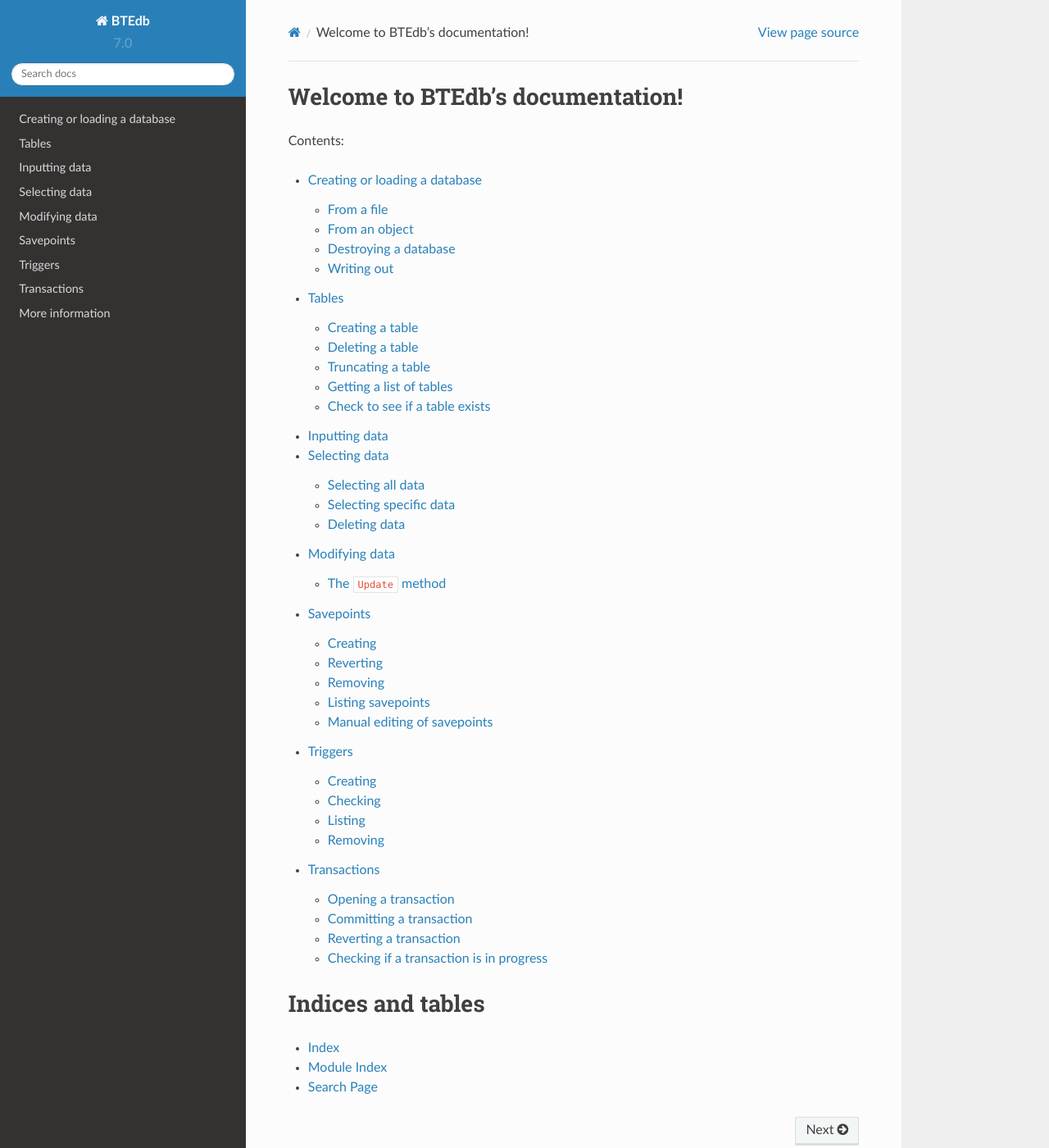
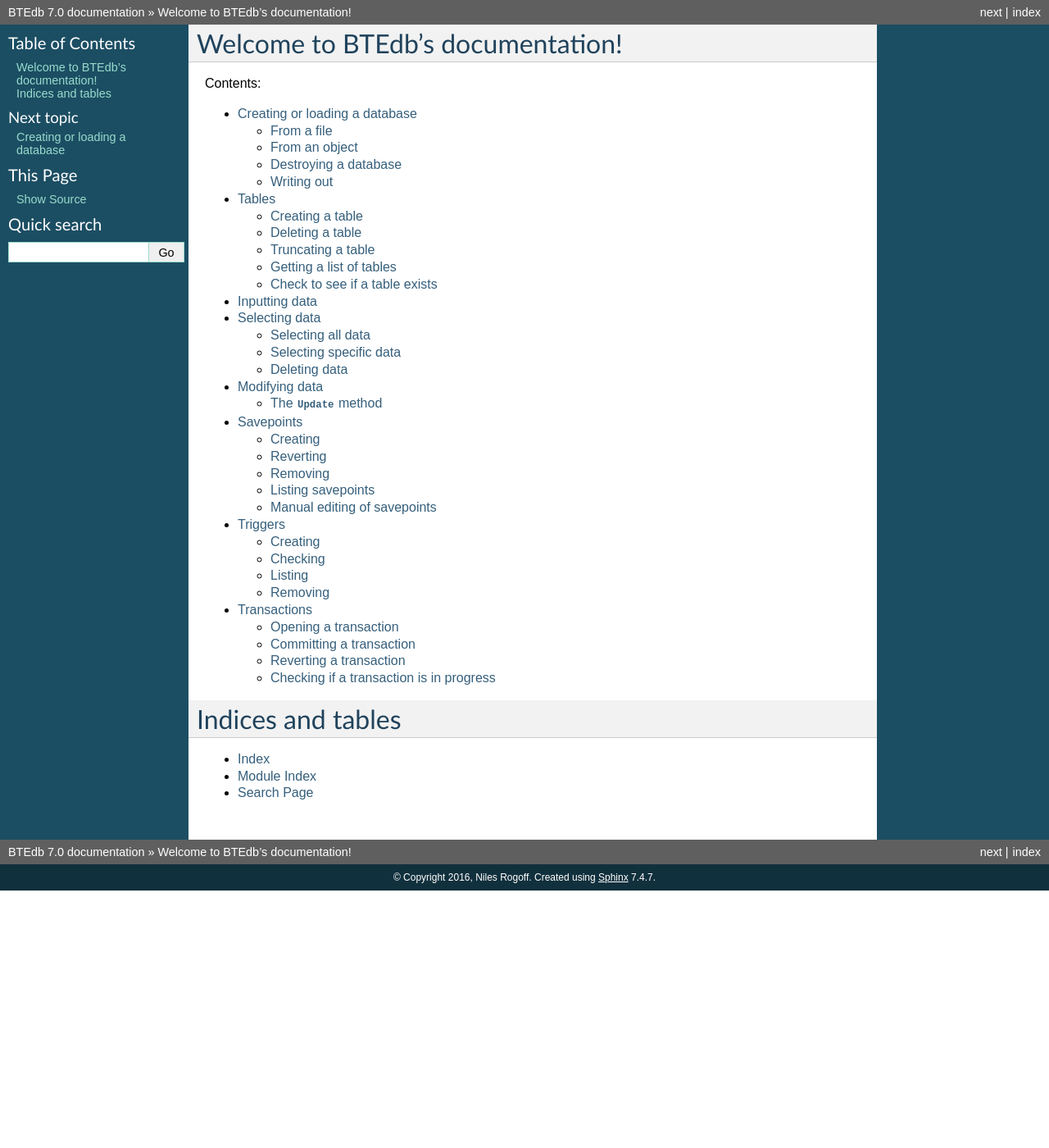
Before and after one commit to nilesr/BTEdb, a Sphinx documentation site: the page built from docs/index.txt, in a window 1280 px wide and 1400 px high. Shown: the whole window at 82% size. Built offline with Sphinx 7.4.7, drawn with Linux system fonts in a browser that asks for light colours; some of the changed text lies outside the part shown.

```diff
--- a/docs/conf.py
+++ b/docs/conf.py
@@ -334,9 +334,7 @@ texinfo_documents = [
 
 
 
-
-import sphinx_rtd_theme
-
-html_theme = "sphinx_rtd_theme"
-
-html_theme_path = [sphinx_rtd_theme.get_html_theme_path()]
+html_theme = "classic"
+html_theme_options = {
+    "relbarbgcolor": "#5f5f5f",
+}
```
Also changed, not shown: Readme.MD (+2 -4 lines).
